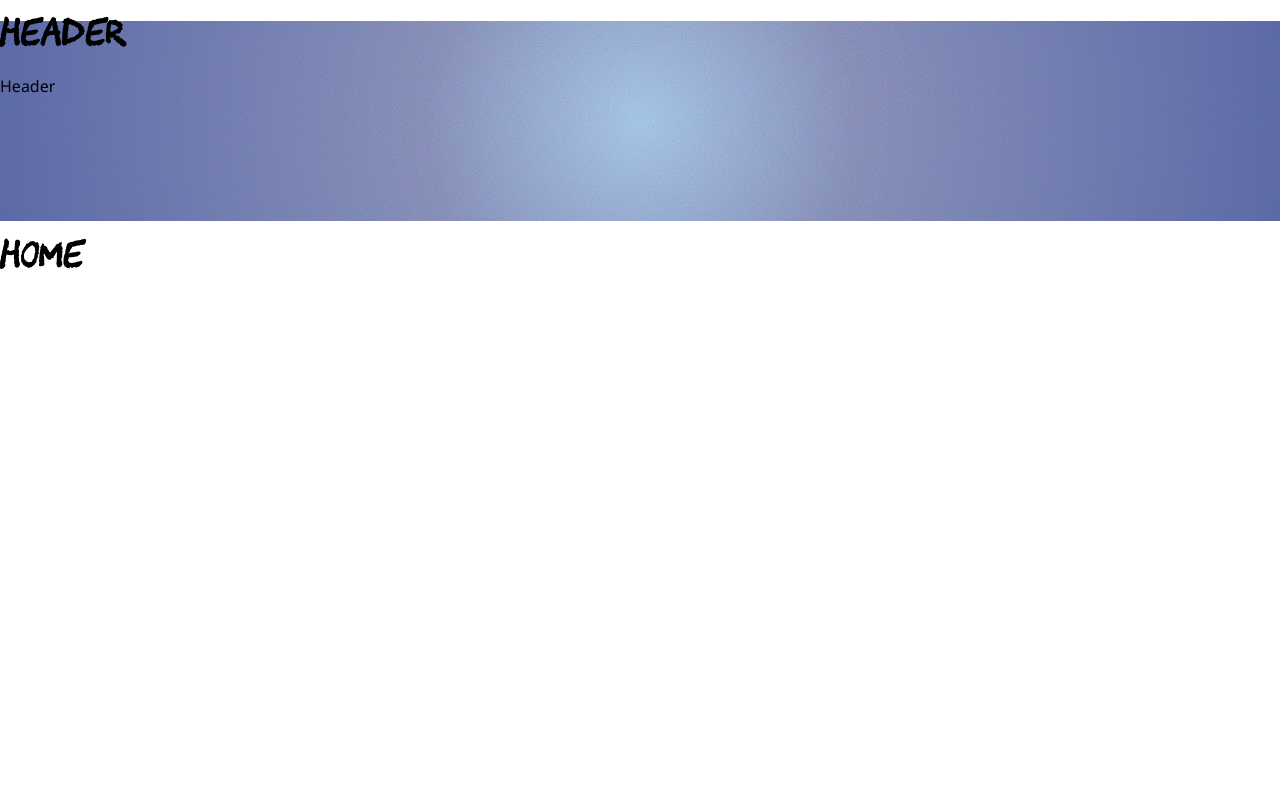
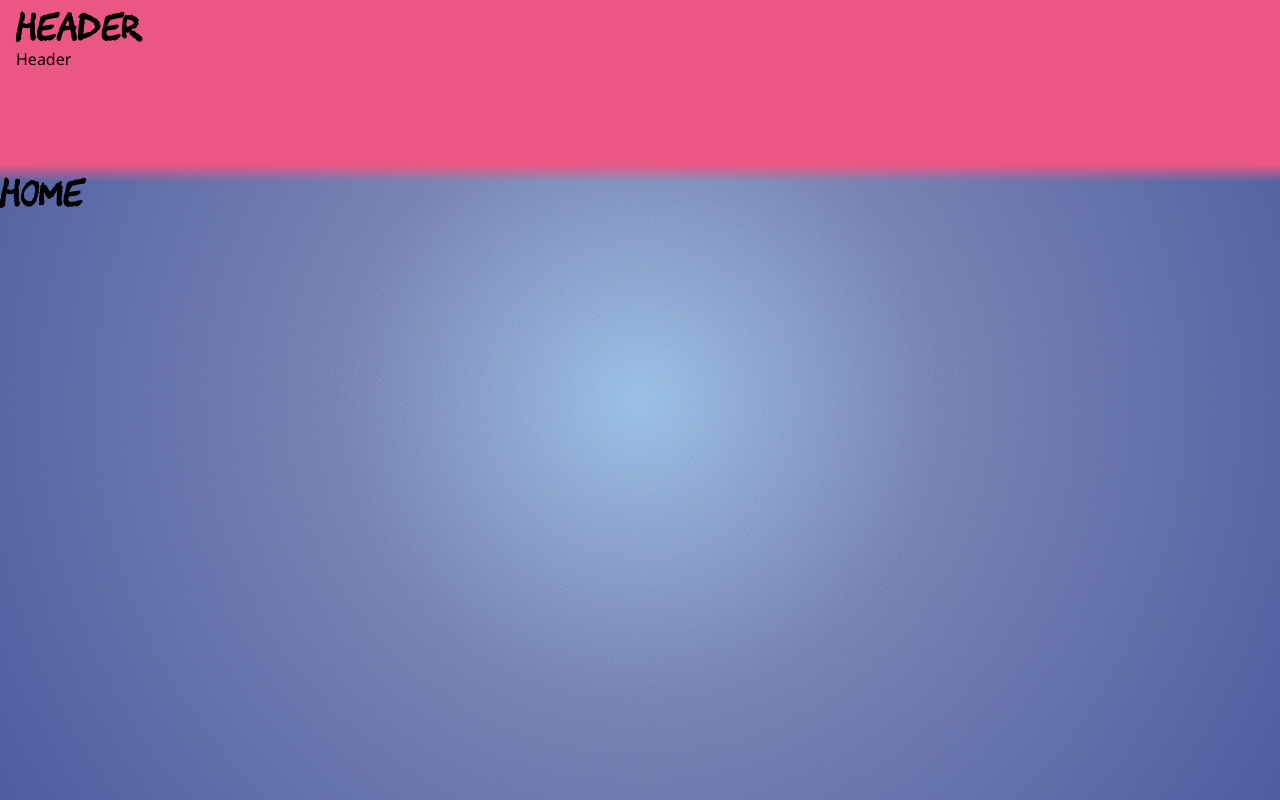
Before and after one commit to laREiGN/dapperpigeon_web, a React (Create React App) app: page / in a window 1280 px wide. Built offline with nearby package versions, Linux system fonts and the light colour scheme.

Commit message:
updated css

```diff
--- a/src/components/common/header/Header.css
+++ b/src/components/common/header/Header.css
@@ -1,7 +1,5 @@
 .header {
-    width: 100%;
-    height: 200px;
-    background:
-        radial-gradient(circle at center, var(--light-blue-transparent) 0%, var(--dark-blue-transparent) 33%, var(--dark-blue) 100%),
-        url('../../../../public/assets/images/noise.svg');
+    height: 150px;
+    background: linear-gradient(to top, transparent, var(--light-red) 10%);
+    padding: 1em;
 }
--- a/src/index.css
+++ b/src/index.css
@@ -1,24 +1,65 @@
 :root {
-  --dark-blue: rgba(78, 93, 161, 0.9);
-  --dark-blue-transparent: rgba(78, 93, 161, 0.6);
-  --light-blue: rgba(128, 180, 234, 0.9);
-  --light-blue-transparent: rgba(128, 180, 234, 0.6);
-  --dark-red: rgba(185, 42, 85, 0.9);
-  --dark-red-transparent: rgba(185, 42, 85, 0.6);
-  --light-red: rgba(235, 87, 131, 0.9);
-  --light-red-transparent: rgba(235, 87, 131, 0.6);
+  --dark-blue: rgba(78, 93, 161, 1);
+  --dark-blue-transparent: rgba(78, 93, 161, 0.7);
+  --light-blue: rgba(128, 180, 234, 1);
+  --light-blue-transparent: rgba(128, 180, 234, 0.7);
+  --dark-red: rgba(185, 42, 85, 1);
+  --dark-red-transparent: rgba(185, 42, 85, 0.7);
+  --light-red: rgba(235, 87, 131, 1);
+  --light-red-transparent: rgba(235, 87, 131, 0.7);
+
+  --grainy-red-radial: radial-gradient(
+                          circle at center,
+                          var(--light-red-transparent) 0%,
+                          var(--dark-red-transparent) 40%,
+                          var(--dark-red) 100%),
+                url('../public/assets/images/noise.svg');
+  --grainy-blue-radial: radial-gradient(
+                          circle at center,
+                          var(--light-blue-transparent) 0%,
+                          var(--dark-blue-transparent) 40%,
+                          var(--dark-blue) 100%),
+                url('../public/assets/images/noise.svg');
+  --grainy-red-linear: linear-gradient(
+                          90deg,
+                          var(--dark-red) 0%,
+                          var(--dark-red-transparent) 40%,
+                          var(--light-red-transparent) 50%,
+                          var(--dark-red-transparent) 60%,
+                          var(--dark-red) 100%),
+                url('../public/assets/images/noise.svg');
+  --grainy-blue-linear: linear-gradient(
+                          90deg,
+                          var(--dark-blue) 0%,
+                          var(--dark-blue-transparent) 30%,
+                          var(--light-blue-transparent) 50%,
+                          var(--dark-blue-transparent) 70%,
+                          var(--dark-blue) 100%),
+                url('../public/assets/images/noise.svg');
 }
 
 body {
   margin: 0;
   padding:  0;
+  min-height: 100%;
+  background: var(--grainy-blue-radial);
+  background-attachment: fixed;
+  mask: url('../public/assets/images/noise.svg');
+  -webkit-mask: url('../public/assets/images/noise.svg');
+}
+
+div {
+  margin: 0;
+  padding: 0;
 }
 
 h1 {
+  margin: 0;
   font-family: 'Chawp';
 }
 
 p {
+  margin: 0;
   font-family: 'Segoe UI', Tahoma, Geneva, Verdana, sans-serif;
 }
 
```
